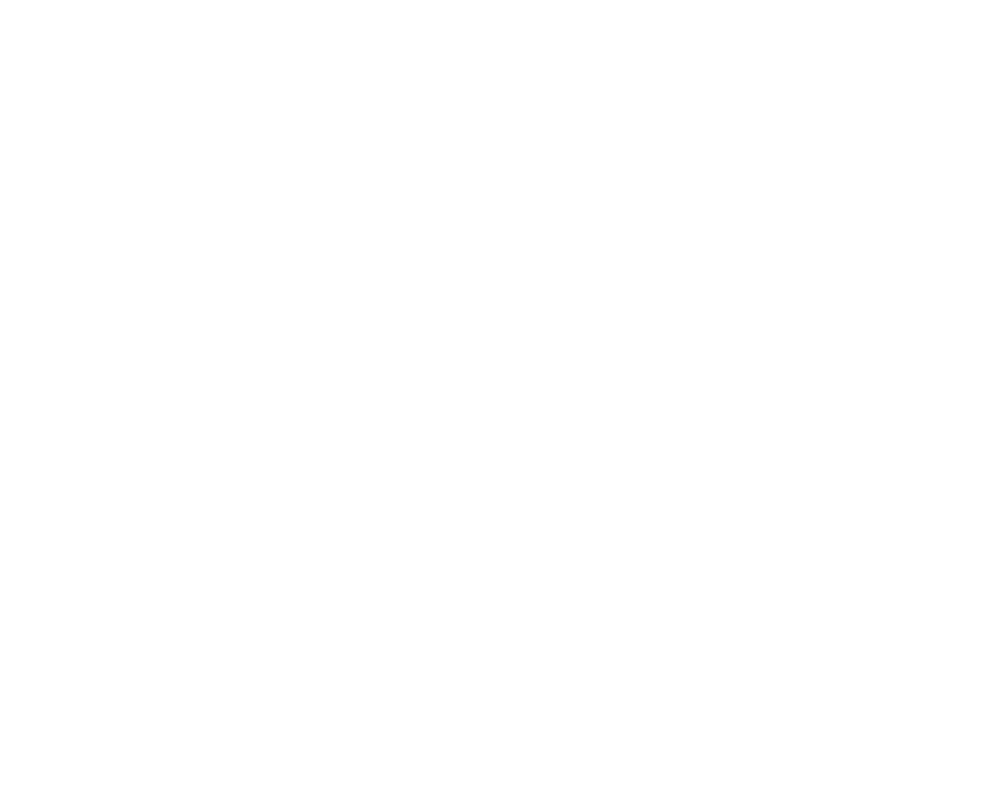
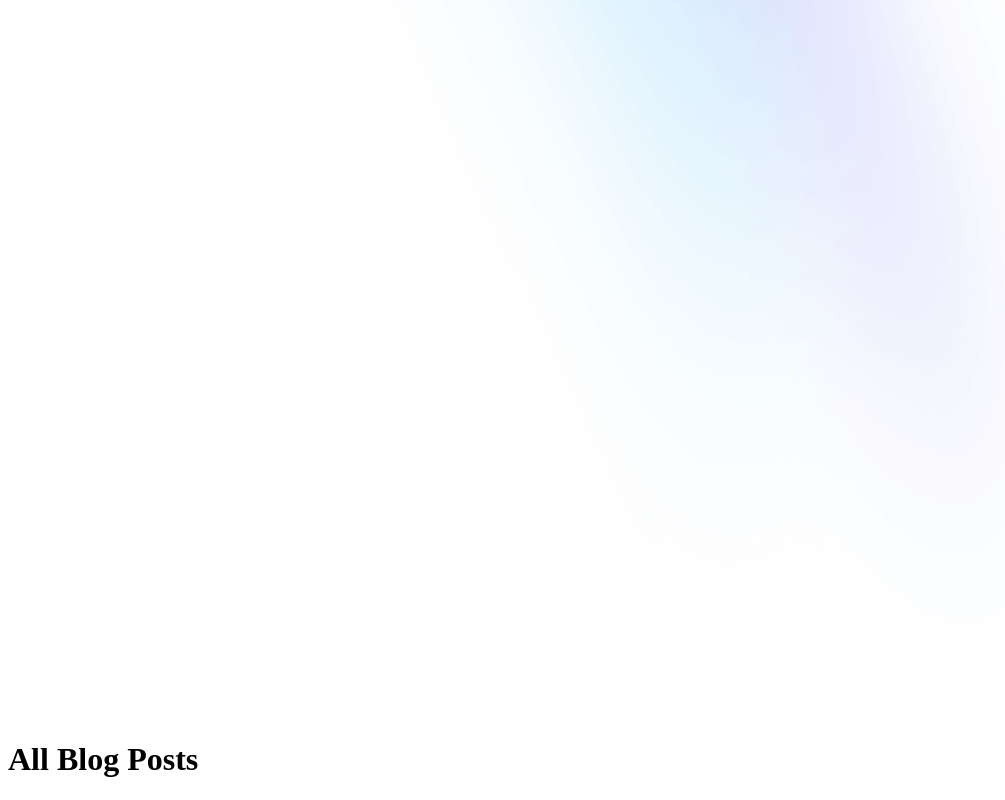
Before and after one commit to tsotimus/tg-port, a Next.js app: page /blog in a window 1280 px wide. Before the commit this address had no page. Shown: the part 514-1314 px from the top of the page, without its empty margins (0-1005 px from the left). Before the commit the page ends 800 px from the top, so only its background shows below. Built offline with nearby package versions, Linux system fonts and the light colour scheme.

Commit message:
add pages

```diff
--- /dev/null
+++ b/src/pages/blog/index.tsx
@@ -0,0 +1,12 @@
+import MainLayout from "@/components/layouts/MainLayout";
+import Typography from "@/components/typography/Typography";
+
+const AllBlogPostsPage = () => {
+  return (
+    <MainLayout>
+      <Typography variant="h1">All Blog Posts</Typography>
+    </MainLayout>
+  );
+};
+
+export default AllBlogPostsPage;
```
Also changed, not shown: src/pages/projects/index.tsx (added, +12 -0 lines).
